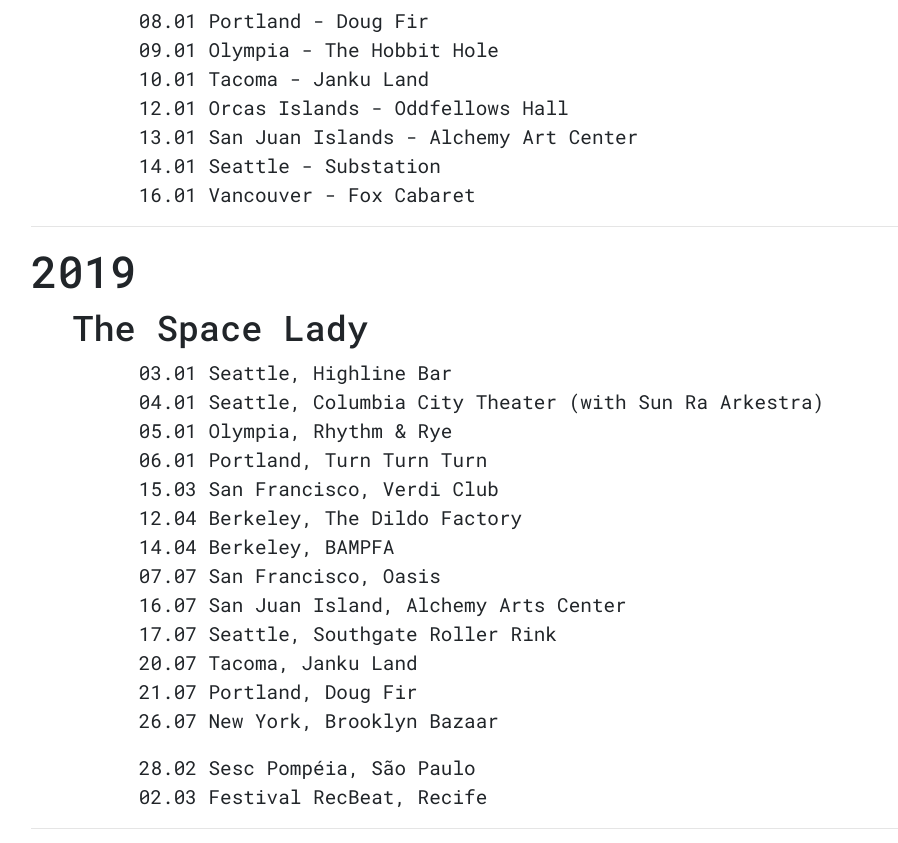
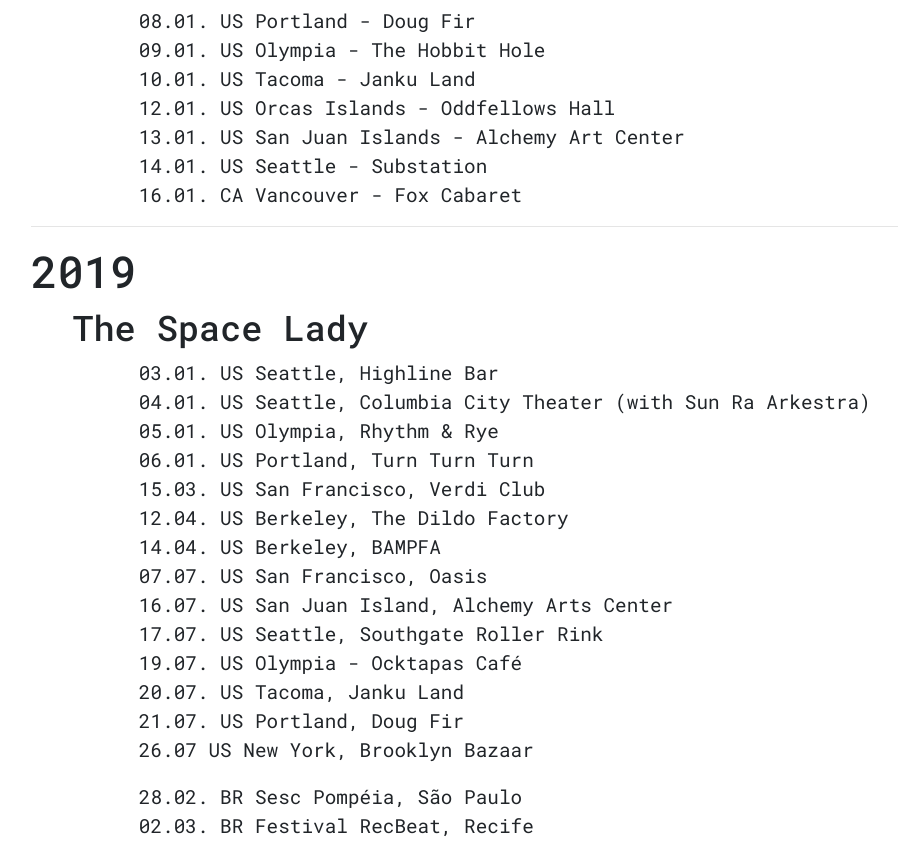
Before and after one commit to andre4130/sidewalkbookings, a plain HTML site: page pastShows.html in a window 1280 px wide. Shown: the part 242-1085 px from the top of the page, without its empty margins (64-962 px from the left). Drawn offline with nearby package versions, Linux system fonts and the light colour scheme.

Commit message:
Add files via upload

```diff
--- a/pastShows.html
+++ b/pastShows.html
@@ -87,13 +87,13 @@
     </div>
     <div class="col-12 ml-5">
       <ul>
-        <li>08.01 Portland - Doug Fir</li>
-        <li>09.01 Olympia - The Hobbit Hole</li>
-        <li>10.01 Tacoma - Janku Land</li>
-        <li id="2019">12.01 Orcas Islands - Oddfellows Hall</li>
-        <li>13.01 San Juan Islands - Alchemy Art Center</li>
-        <li>14.01 Seattle - Substation</li>
-        <li>16.01 Vancouver - Fox Cabaret</li>
+        <li>08.01. US Portland - Doug Fir</li>
+        <li>09.01. US Olympia - The Hobbit Hole</li>
+        <li>10.01. US Tacoma - Janku Land</li>
+        <li id="2019">12.01. US Orcas Islands - Oddfellows Hall</li>
+        <li>13.01. US San Juan Islands - Alchemy Art Center</li>
+        <li>14.01. US Seattle - Substation</li>
+        <li>16.01. CA Vancouver - Fox Cabaret</li>
       </ul>
     </div>
     <hr>
@@ -105,25 +105,26 @@
     </div>
     <div class="col-12 ml-5">
       <ul>
-        <li>03.01 Seattle, Highline Bar</li>
-        <li>04.01 Seattle, Columbia City Theater (with Sun Ra Arkestra)</li>
-        <li>05.01 Olympia, Rhythm & Rye</li>
-        <li>06.01 Portland, Turn Turn Turn</li>
-        <li>15.03 San Francisco, Verdi Club</li>
-        <li>12.04 Berkeley, The Dildo Factory</li>
-        <li>14.04 Berkeley, BAMPFA</li>
-        <li>07.07 San Francisco, Oasis</li>
-        <li>16.07 San Juan Island, Alchemy Arts Center</li>
-        <li>17.07 Seattle, Southgate Roller Rink</li>
-        <li>20.07 Tacoma, Janku Land</li>
-        <li>21.07 Portland, Doug Fir</li>
-        <li id="2018">26.07 New York, Brooklyn Bazaar</li>
+        <li>03.01. US Seattle, Highline Bar</li>
+        <li>04.01. US Seattle, Columbia City Theater (with Sun Ra Arkestra)</li>
+        <li>05.01. US Olympia, Rhythm & Rye</li>
+        <li>06.01. US Portland, Turn Turn Turn</li>
+        <li>15.03. US San Francisco, Verdi Club</li>
+        <li>12.04. US Berkeley, The Dildo Factory</li>
+        <li>14.04. US Berkeley, BAMPFA</li>
+        <li>07.07. US San Francisco, Oasis</li>
+        <li>16.07. US San Juan Island, Alchemy Arts Center</li>
+        <li>17.07. US Seattle, Southgate Roller Rink</li>
+        <li>19.07. US Olympia - Ocktapas Café</li>
+        <li>20.07. US Tacoma, Janku Land</li>
+        <li>21.07. US Portland, Doug Fir</li>
+        <li id="2018">26.07 US New York, Brooklyn Bazaar</li>
       </ul>
     </div>
 <div class="col-12 ml-5">
       <ul>
-        <li>28.02 Sesc Pompéia, São Paulo</li>
-        <li>02.03 Festival RecBeat, Recife</li>
+        <li>28.02. BR Sesc Pompéia, São Paulo</li>
+        <li>02.03. BR Festival RecBeat, Recife</li>
       </ul>
     </div>
     <hr>
```
